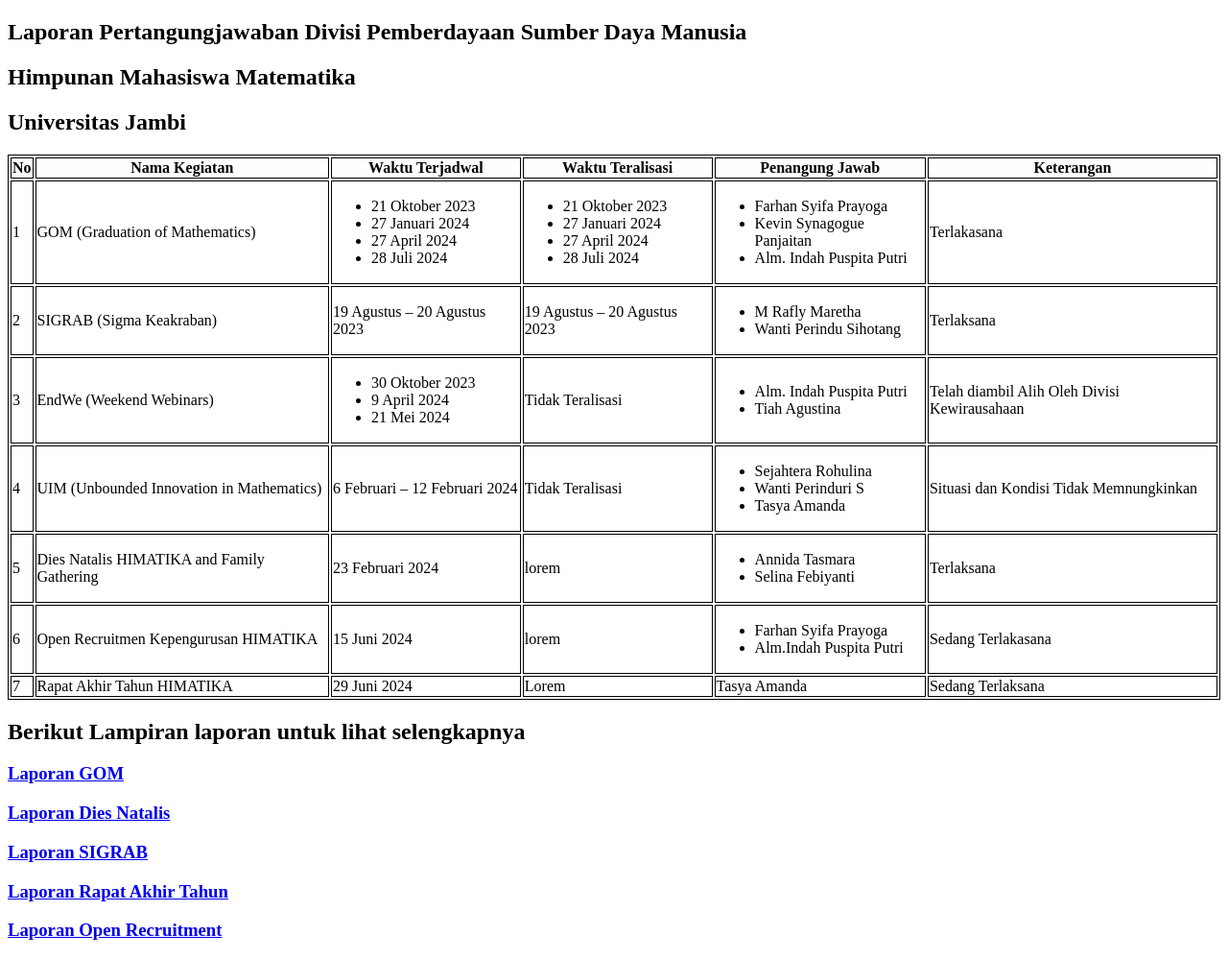
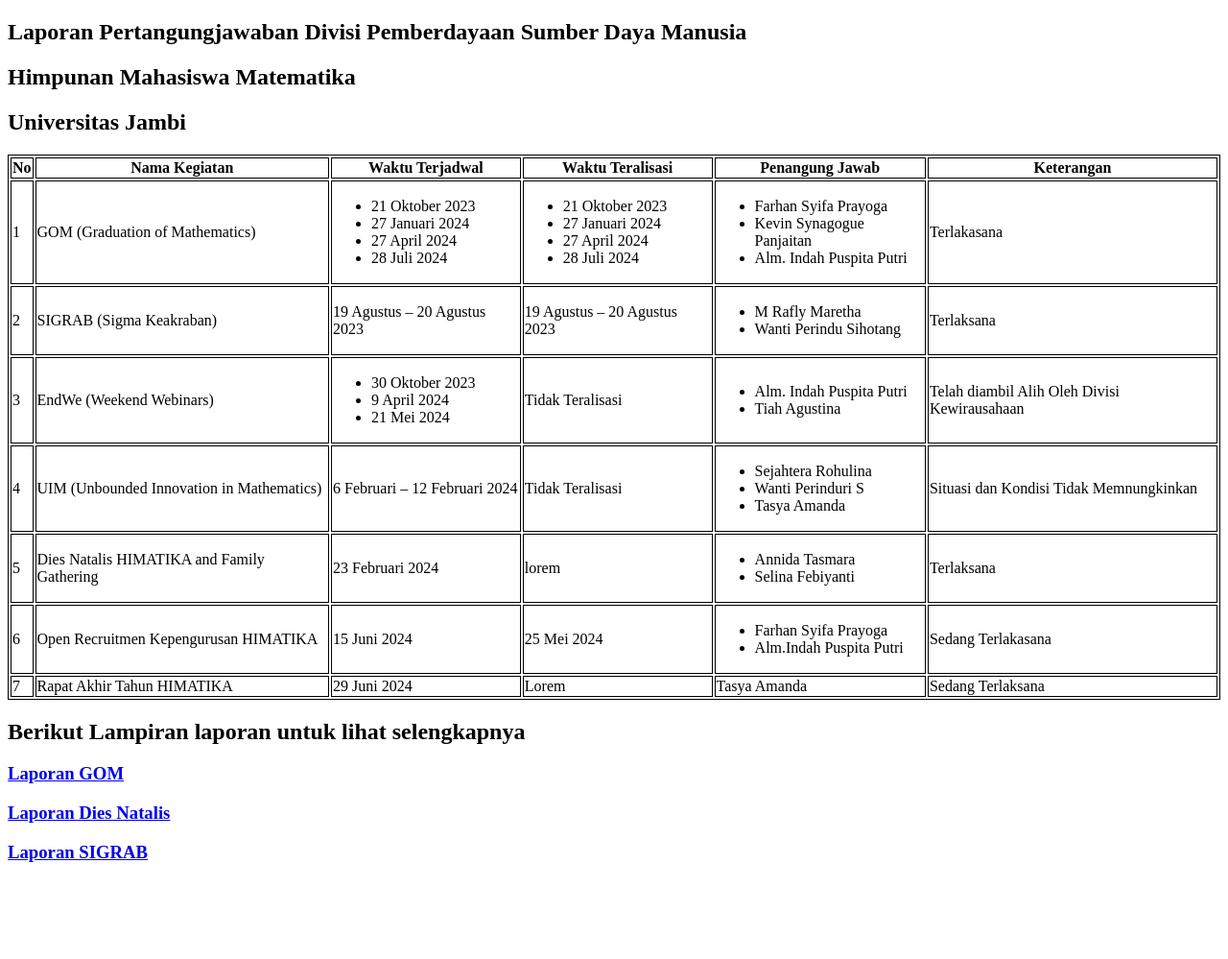
Before and after one commit to 18103680/laporan_pdsm, a plain HTML site: page index.html in a window 1280 px wide. Shown: the whole page at 96% size. After the commit the page ends 918 px from the top, so only its background shows below. Drawn offline with Linux system fonts and the light colour scheme.

Commit message:
index.html

```diff
--- a/index.html
+++ b/index.html
@@ -130,7 +130,7 @@
       <td>6</td>
       <td>Open Recruitmen Kepengurusan HIMATIKA</td>
       <td>15 Juni 2024</td>
-      <td>lorem </td>
+      <td>25 Mei 2024 </td>
       <td>
         <ul>
           <li>Farhan Syifa Prayoga</li>
@@ -157,8 +157,6 @@
   <h3> <a href="gom.html">Laporan GOM </a></h3>
   <h3> <a href="dies.html">Laporan Dies Natalis </a></h3>
   <h3> <a href="sigrab.html">Laporan SIGRAB </a></h3>
-  <h3> <a href="rat.html">Laporan Rapat Akhir Tahun  </a></h3>
-  <h3> <a href="oprec.html">Laporan Open Recruitment  </a></h3>
 
 
 
```
